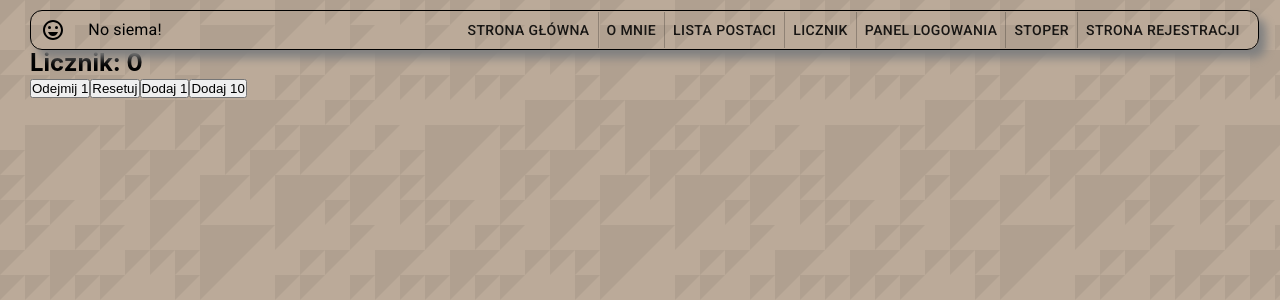
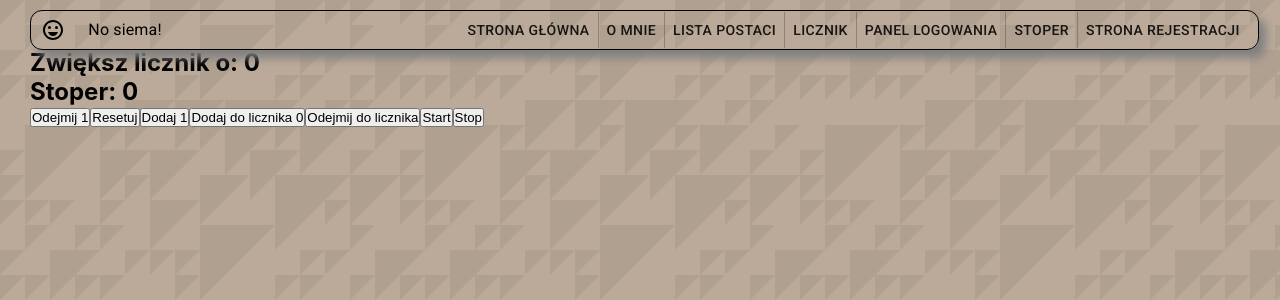
Before and after one commit to MaciekBSZ/react-project-DA, a React (Create React App) app: page /stopwatch in a window 1280 px wide. Shown: the top 300 px of the page. Built offline with nearby package versions, Linux system fonts and the light colour scheme.

Commit message:
finished stopwatch component

```diff
--- a/src/components/NavBar.jsx
+++ b/src/components/NavBar.jsx
@@ -20,7 +20,7 @@
 			height='5vh'
 			border='1px solid black'
 			borderRadius='12px'>
-			<Box display='flex' alignItems='center' width='10%' a justifyContent='space-between'>
+			<Box display='flex' alignItems='center' width='10%' justifyContent='space-between'>
 				<SentimentVerySatisfied />
 				<Typography>No siema!</Typography>
 			</Box>
--- a/src/pages/StopWatch.jsx
+++ b/src/pages/StopWatch.jsx
@@ -1,28 +1,36 @@
 import React from 'react'
 import { useDispatch, useSelector } from 'react-redux'
-import { minus, add, zero, start } from '../redux/ducks/stopwatchCounter'
+import { minus, plus, addstart, minusstart, zero, incrementplusaddstart } from '../redux/ducks/stopwatchCounter'
+import { useEffect, useState } from 'react'
 const StopWatch = () => {
 	const count = useSelector(state => state.stopwatchCounter.count)
+	const startCount = useSelector(state => state.stopwatchCounter.start)
+	const [timeOn, setTimeOn] = useState(false)
 	const dispatch = useDispatch()
-	const handleIncrement = () => {
-		dispatch(add())
-	}
-	const handleDecrement = () => {
-		dispatch(minus())
-	}
-	const handleReset = () => {
-		dispatch(zero())
-	}
-	const handleStart = () => {
-		dispatch(start())
-	}
+
+	useEffect(() => {
+		let interval = { startCount }
+		if (timeOn) {
+			interval = setInterval(() => {
+				dispatch(incrementplusaddstart())
+			}, 1000)
+		} else {
+			clearInterval(interval)
+		}
+		return () => clearInterval(interval)
+	}, [timeOn])
+
 	return (
 		<>
-			<h2>Licznik: {count}</h2>
-			<button onClick={handleDecrement}>Odejmij 1</button>
-			<button onClick={handleReset}>Resetuj</button>
-			<button onClick={handleIncrement}>Dodaj 1</button>
-			<button onClick={handleStart}>Dodaj 10</button>
+			<h2>Zwiększ licznik o: {startCount}</h2>
+			<h2>Stoper: {count}</h2>
+			<button onClick={() => dispatch(minus())}>Odejmij 1</button>
+			<button onClick={() => dispatch(zero())}>Resetuj</button>
+			<button onClick={() => dispatch(plus())}>Dodaj 1</button>
+			<button onClick={() => dispatch(addstart())}>Dodaj do licznika {startCount}</button>
+			<button onClick={() => dispatch(minusstart())}>Odejmij do licznika </button>
+			<button onClick={() => setTimeOn(true)}> Start</button>
+			<button onClick={() => setTimeOn(false)}> Stop</button>
 		</>
 	)
 }
--- a/src/redux/ducks/stopwatchCounter.js
+++ b/src/redux/ducks/stopwatchCounter.js
@@ -1,17 +1,24 @@
-const INCREMENT = 'add'
+const INCREMENT = 'plus'
 const DECREMENT = 'minus'
-const START = 'start'
+const ADDSTART = 'addstart'
+const MINUSSTART = 'minusstart'
+const INCREMENTPLUSADDSTART = 'incrementplusaddstart'
 const RESET = 'zero'
 
-export const add = () => ({
+export const plus = () => ({
 	type: INCREMENT,
 })
-
+export const incrementplusaddstart = () => ({
+	type: INCREMENTPLUSADDSTART,
+})
 export const minus = () => ({
 	type: DECREMENT,
 })
-export const start = () => ({
-	type: START,
+export const addstart = () => ({
+	type: ADDSTART,
+})
+export const minusstart = () => ({
+	type: MINUSSTART,
 })
 
 export const zero = () => ({
@@ -20,18 +27,23 @@
 
 const initialState = {
 	count: 0,
+	start: 0,
 }
 
 const stopwatchCounter = (state = initialState, action) => {
 	switch (action.type) {
 		case INCREMENT:
 			return { ...state, count: state.count + 1 }
+		case INCREMENTPLUSADDSTART:
+			return { ...state, count: state.count + state.start }
 		case DECREMENT:
 			return { ...state, count: state.count - 1 }
-		case START:
-			return { ...state, count: state.count }
+		case ADDSTART:
+			return { ...state, start: state.start + 1 }
+		case MINUSSTART:
+			return { ...state, start: state.start - 1 }
 		case RESET:
-			return { ...state, count: (state.count = initialState.count) }
+			return { ...state, count: (state.count = initialState.count), start: (state.start = initialState.start) }
 		default:
 			return state
 	}
```
